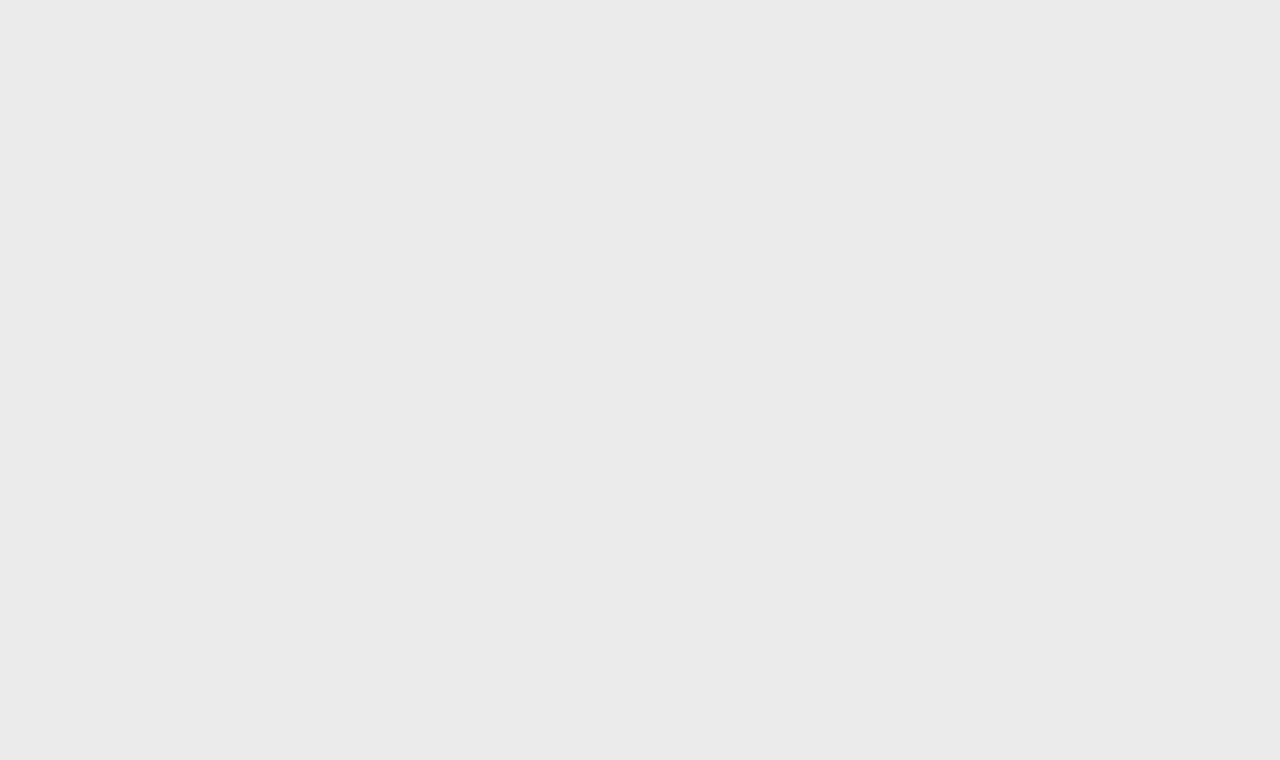
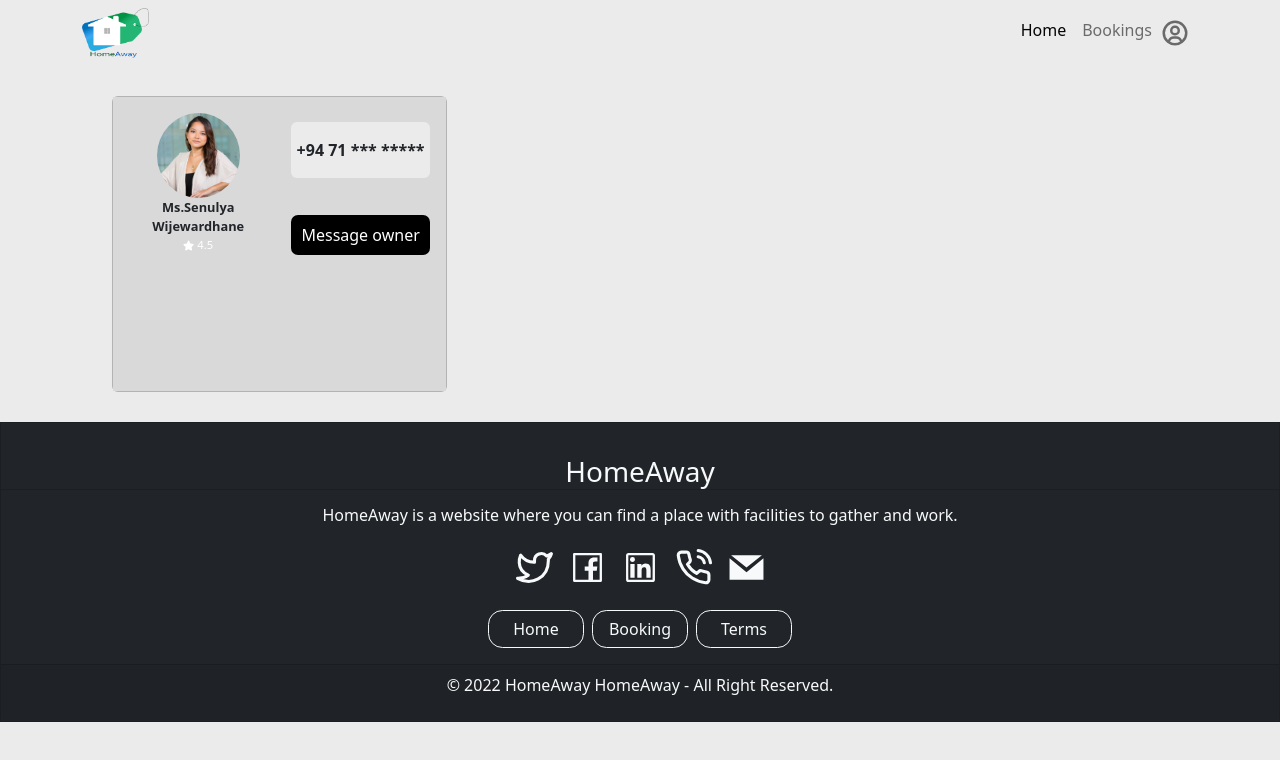
Before and after one commit to GP-43/homeaway-frontend, a React (Create React App) app: page /renterdetails in a window 1280 px wide. Before the commit this address had no page. Shown: the top 760 px of the page. Built offline with nearby package versions, Linux system fonts and the light colour scheme.

Commit message:
renter details box done

```diff
--- a/src/App.js
+++ b/src/App.js
@@ -7,6 +7,7 @@ import HomeAwayApp from './views/HomeAwayApp';
 import UserRentings from './views/pages/UserRentings';
 import HomeAwayAdmin from "./views/pages/HomeAwayAdmin";
 import Dashboard from "./views/pages/Admin/Dashboard";
+import RenterDetails from './components/renter/RenterDetails';
 
 function App() {
     return (
@@ -16,6 +17,7 @@ function App() {
                     <Route path='/' element={<UserHome />} />
                     <Route path='/userbookings' element={<UserBookings />} />
                     <Route path='/userrentings' element={<UserRentings />} />
+                    <Route path='/renterdetails' element={<RenterDetails />} />
                 </Route>
                 <Route path='/admin' element={<HomeAwayAdmin />}>
                     <Route path='/admin/dashboard' element={<Dashboard />} />
--- a/src/assets/styles/_main.scss
+++ b/src/assets/styles/_main.scss
@@ -6,3 +6,4 @@
 @import "partials/occupant-footer";
 @import "partials/calendar";
 @import "partials/userrentings";
+@import "partials/renter-details";
--- /dev/null
+++ b/src/assets/styles/partials/_renter-details.scss
@@ -0,0 +1,54 @@
+.renter-card {
+  width: 30%;
+  height: 37vh;
+  margin: 30px;
+  background-color: #d9d9d9;
+
+  .renter-body {
+    background-color: #d9d9d9;
+  }
+
+  .renter-col {
+    background-color: #d9d9d9;
+
+    .renter-image {
+      border-radius: 100%;
+      width: 60%;
+      height: 60%;
+    }
+
+    .renter-name {
+      background-color: #d9d9d9;
+      font-size: 0.8rem;
+      font-weight: 700;
+    }
+
+    .renter-rating {
+      background-color: #d9d9d9;
+      color: white;
+      font-size:0.7rem;
+
+      .rating-icon {
+        background-color: #d9d9d9;
+      }
+    }
+  }
+
+  .renter-no {
+    height: 7vh;
+    border-radius: 6px;
+    display: flex;
+    justify-content: center;
+    align-items: center;
+    font-weight: 600;
+    margin-bottom: 37px;
+    margin-top: 9px;
+  }
+
+  .renter-message {
+    background-color: black;
+    color: white;
+    padding: 8px;
+    border-radius: 7px;
+  }
+}
--- /dev/null
+++ b/src/components/renter/RenterDetails.jsx
@@ -0,0 +1,37 @@
+import React from "react";
+import { Container, Row, Col, Card } from "react-bootstrap";
+import girl1 from "../../assets/images/renters/girl1.jpg";
+import { FaStar } from "react-icons/fa";
+
+function RenterDetails() {
+  return (
+    <Container>
+      <Row>
+        <Col>
+          <Card className="renter-card">
+            <Card.Body className="renter-body">
+              <Row className="md-2 renter-row">
+                <Col className="renter-col text-center">
+                  <img className="renter-image" src={girl1} alt="girl1" />
+                  <Col className="renter-name">Ms.Senulya Wijewardhane</Col>
+                  <Col className="renter-rating">
+                    <FaStar className="rating-icon" />
+                    &nbsp;4.5
+                  </Col>
+                </Col>
+                <Col className="renter-col text-center">
+                  <Col className="renter-no">+94 71 *** *****</Col>
+                  <Col className="renter-message">
+                    Message owner
+                  </Col>
+                </Col>
+              </Row>
+            </Card.Body>
+          </Card>
+        </Col>
+      </Row>
+    </Container>
+  );
+}
+
+export default RenterDetails;
```
Also changed, not shown: src/assets/images/renters/girl1.jpg (added).
